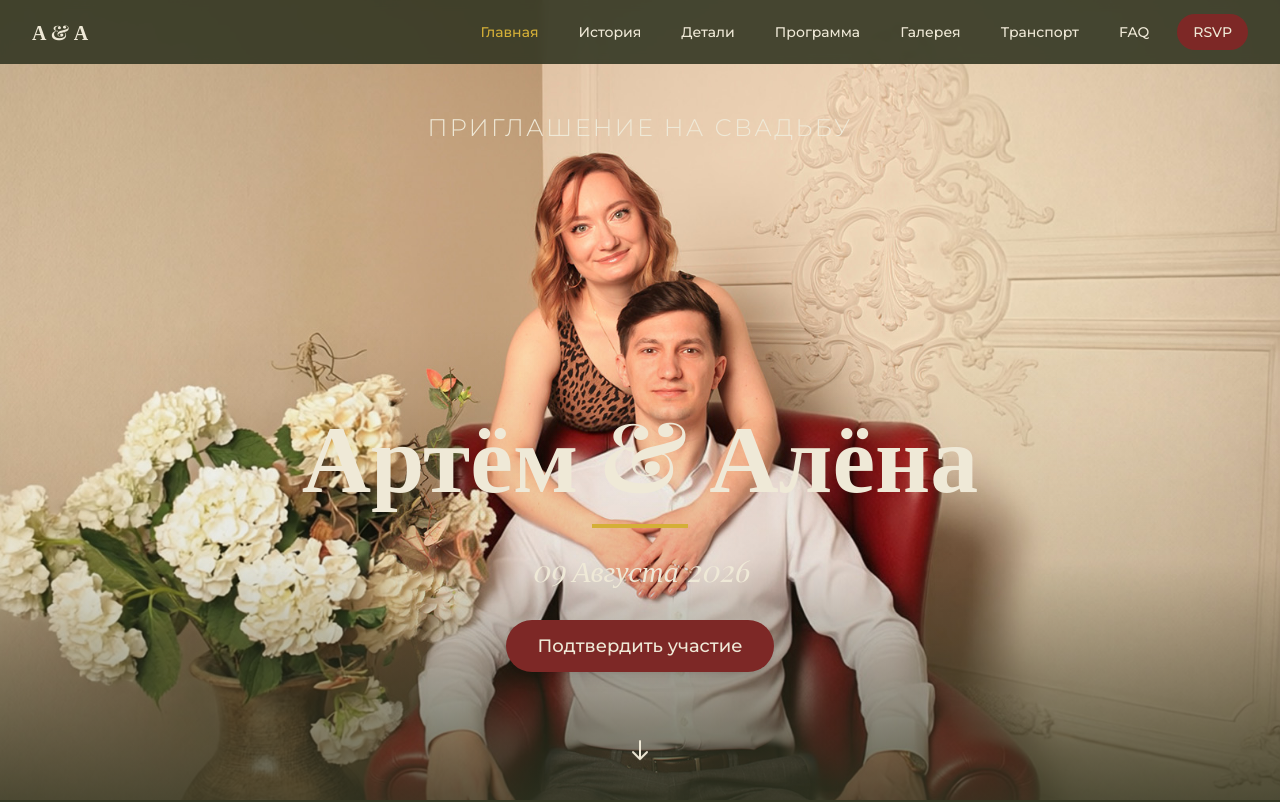
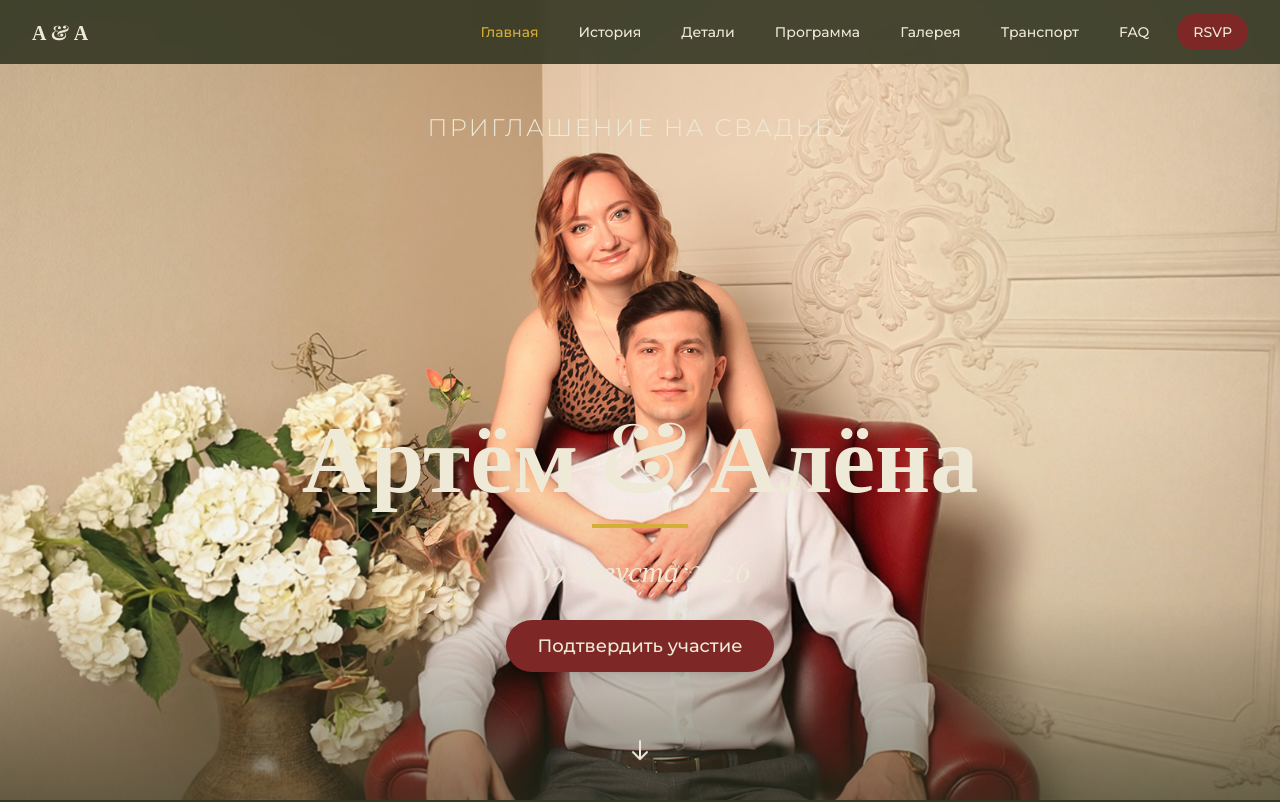
Before and after one commit to AltynovTema/Pwedding-website-v2, a website built with Vite: page index.html in a window 1280 px wide. Shown: the top 802 px of the page. Built offline with nearby package versions, Linux system fonts and the light colour scheme; files whose address does not match are found by name; a web font is replaced by a local one.

Commit message:
Вернул градиент к более мягкому варианту, уменьшив непрозрачность

```diff
--- a/styles/main.css
+++ b/styles/main.css
@@ -27,7 +27,7 @@ h1, h2, h3, h4, .font-serif {
     left: 0;
     right: 0;
     bottom: 0;
-    background: linear-gradient(to top, rgba(52, 55, 35, 0.8) 0%, rgba(52, 55, 35, 0.1) 30%, transparent 60%);
+    background: linear-gradient(to top, rgba(52, 55, 35, 0.6) 0%, rgba(52, 55, 35, 0.05) 25%, transparent 50%);
     pointer-events: none;
 }
 
```
